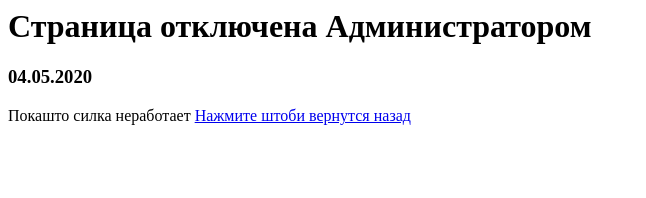
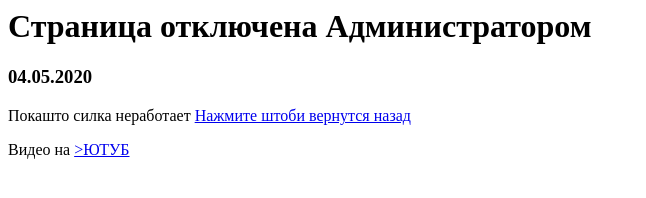
Before and after one commit to Vopling/Vopling.github.io, a plain HTML site: page s3/form.html in a window 1280 px wide. Shown: the whole page, without its empty margins (0-646 px from the left). Drawn offline with Linux system fonts and the light colour scheme.

Commit message:
Update1.2

```diff
--- a/s3/form.html
+++ b/s3/form.html
@@ -9,6 +9,7 @@
             <h1>Страница отключена Администратором</h1>
             <h3>04.05.2020</h3>
             <p>Покашто силка неработает <a href="index.html">Нажмите штоби вернутся назад</a></p>
+            <p>Видео на <a href="https://www.youtube.com/watch?v=WO3uUV6tB88">>ЮТУБ</a></p>
         </div>
     </header>
 
```
